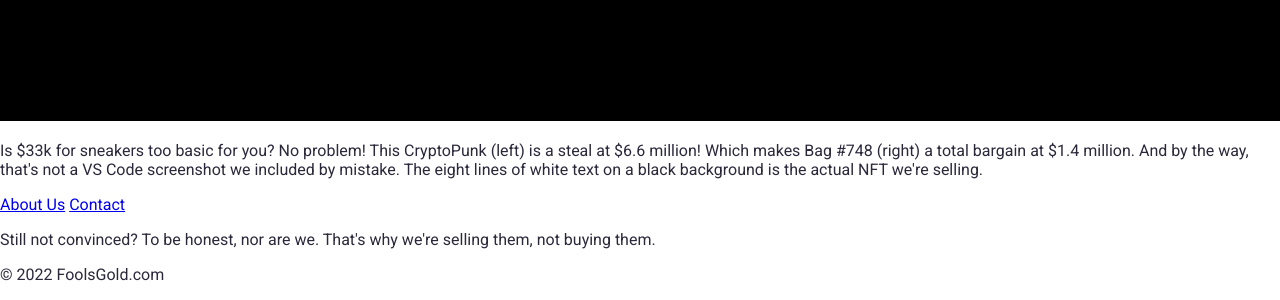
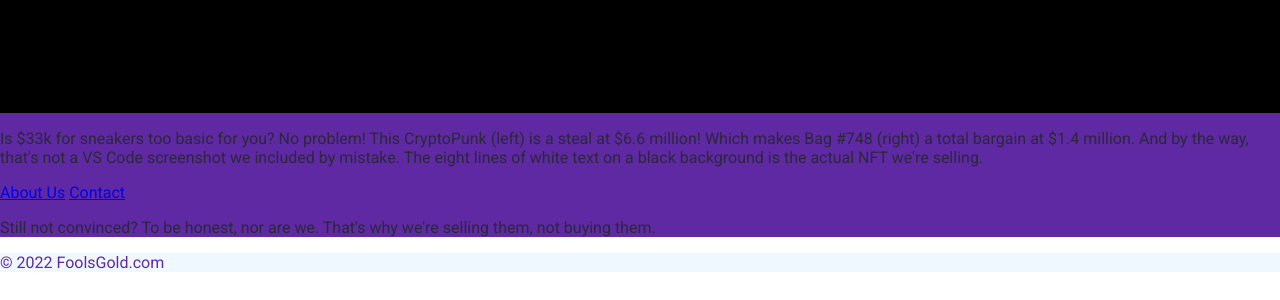
Before and after one commit to alok-38/scrimba-bootcamp, a website built with Vite: page essential-css-concepts/nft-site/index.html in a window 1280 px wide. Shown: the part 2381-2681 px from the top of the page. Built offline with nearby package versions, Linux system fonts and the light colour scheme.

Commit message:
reset margin

```diff
--- a/essential-css-concepts/nft-site/index.css
+++ b/essential-css-concepts/nft-site/index.css
@@ -13,10 +13,14 @@ Challenge:
 
 body {
     margin: 0;
-    padding: 0;
     font-family: 'Roboto', sans-serif;
     font-size: 16px;
     color: #2b283a;
+}
+
+img {
+    max-width: 100%;
+    display: block;
 }
 
 h1,
@@ -28,3 +32,14 @@ h3 {
 p {
     font-weight: 400;
 }
+
+/* Header */
+header,
+section {
+    background-color: #5f29a3;
+}
+
+footer {
+    background-color: aliceblue;
+    color: #5f29a3;
+}
--- a/essential-css-concepts/nft-site/index.html
+++ b/essential-css-concepts/nft-site/index.html
@@ -22,7 +22,6 @@ Challenge:
     </header>
 
     <main>
-        <section>
         <h2>Meta-Pigeon Sneaker NFT $33,000</h2>
         <img src="images/sneakers-purple.png" alt="Purple and silver sneakers">
         <p><strong>At $33k, this NFT sneaker is super good value!</strong></p>
@@ -34,7 +33,6 @@ Challenge:
             this time next week, you'll be a millionaire.</p>
         <a href="#">Buy NFT</a>
         <a href="#">More info</a>
-        </section>
     </main>
     <section>
         <h2>For the true Crypto-connoisseur</h2>
```
Lines whose indentation alone changed are shown as unchanged.
